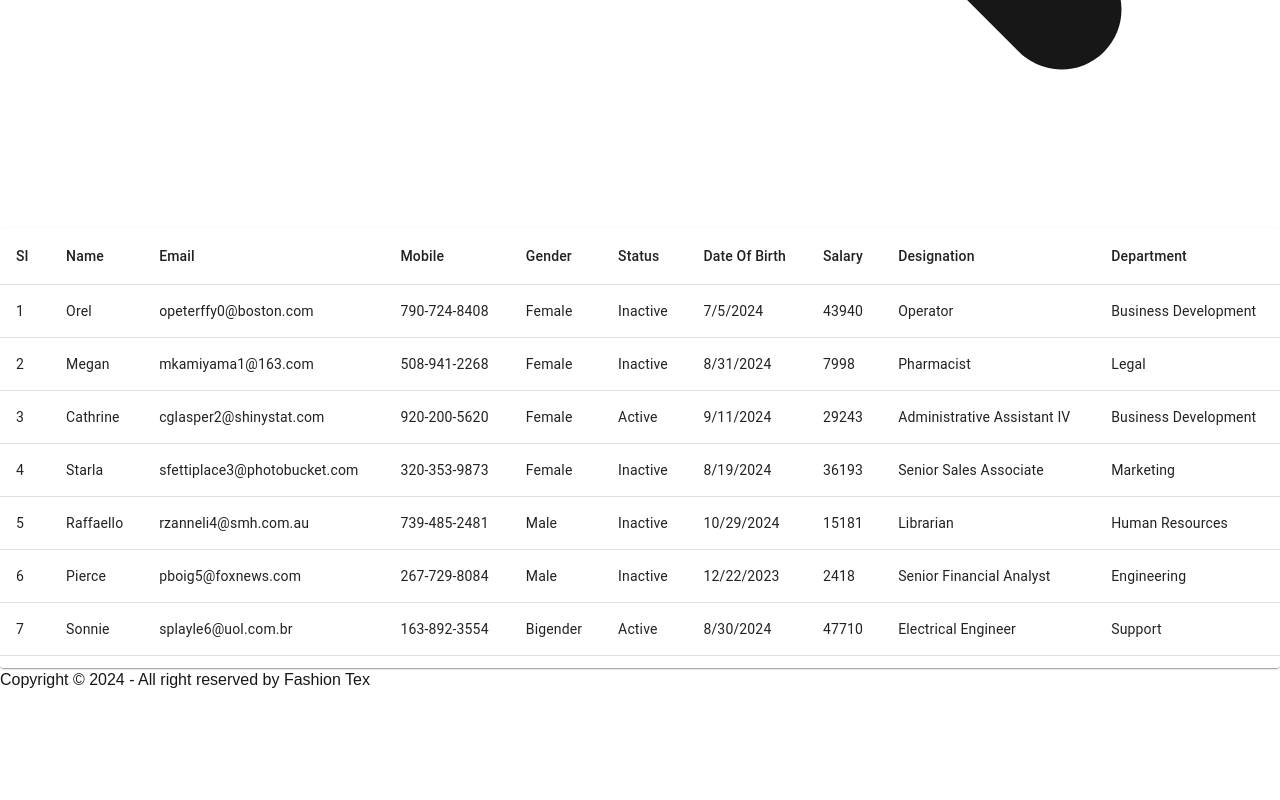
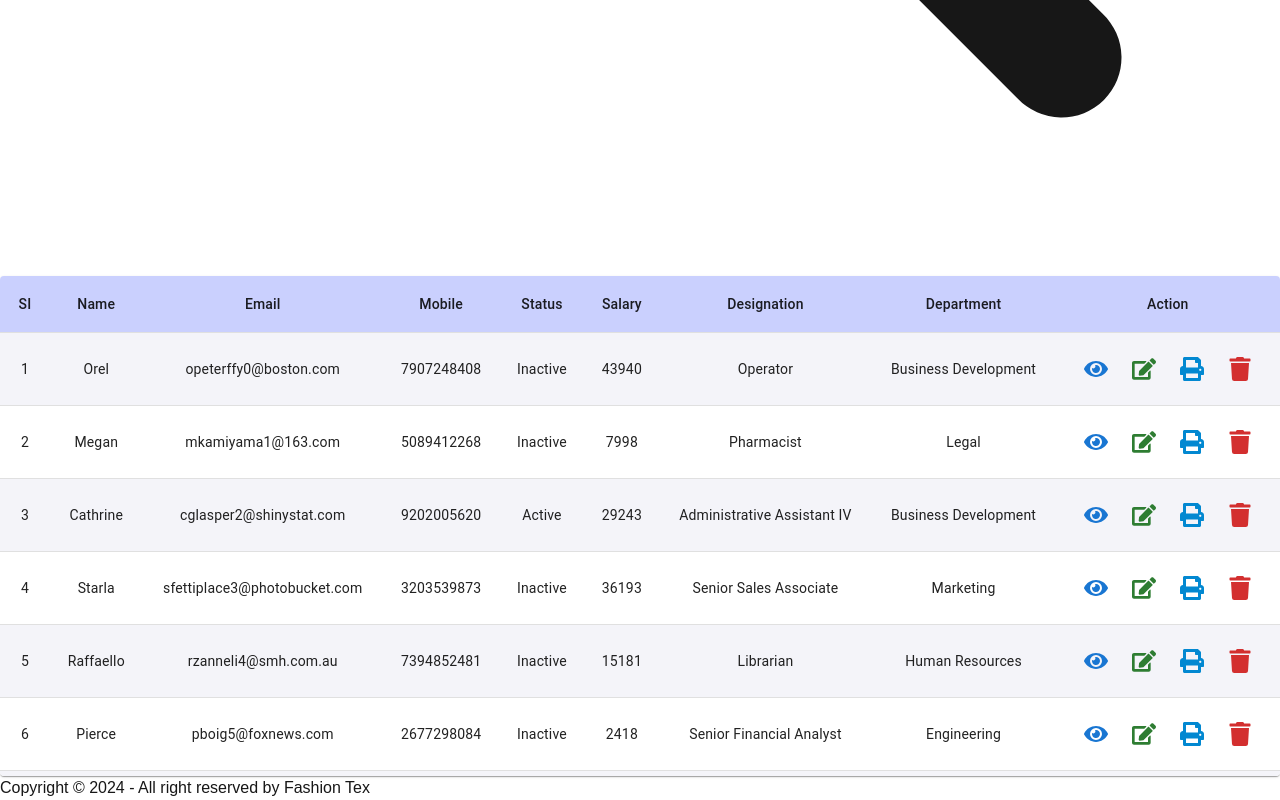
Before and after one commit to Kamil-Ahmed67/ft-hr, a Next.js app: page /employee in a window 1280 px wide. Shown: the part 1590-2390 px from the top of the page. Before the commit the page ends 2282 px from the top, so only its background shows below. Built offline with nearby package versions, Linux system fonts and the light colour scheme.

Commit message:
Sidebar Navigation Update-1

```diff
--- a/app/components/Dailybar.js
+++ b/app/components/Dailybar.js
@@ -104,7 +104,7 @@ export default function AttendanceDashboard() {
   };
 
   return (
-    <div className="relative">
+    <div className="relative bg-white">
       <div
         className={`absolute z-10 bg-white ${
           isSidebarCollapsed ? "top-3 right-2" : "top-3 right-12"
--- a/app/components/EmployeeTable.js
+++ b/app/components/EmployeeTable.js
@@ -1,3 +1,4 @@
+'use client'
 import * as React from 'react';
 import Paper from '@mui/material/Paper';
 import Table from '@mui/material/Table';
@@ -6,153 +7,305 @@ import TableCell from '@mui/material/TableCell';
 import TableContainer from '@mui/material/TableContainer';
 import TableHead from '@mui/material/TableHead';
 import TableRow from '@mui/material/TableRow';
+import IconButton from '@mui/material/IconButton';
+import { FaEye, FaEdit, FaPrint, FaTrash } from 'react-icons/fa';
+import Box from '@mui/material/Box';
 
-const tableData =[{
-    "id": 1,
-    "name": "Orel",
-    "email": "opeterffy0@boston.com",
-    "mobile": "790-724-8408",
-    "gender": "Female",
-    "status": false,
-    "dob": "7/5/2024",
-    "salary": 43940,
-    "designation": "Operator",
-    "department": "Business Development"
-  }, {
-    "id": 2,
-    "name": "Megan",
-    "email": "mkamiyama1@163.com",
-    "mobile": "508-941-2268",
-    "gender": "Female",
-    "status": false,
-    "dob": "8/31/2024",
-    "salary": 7998,
-    "designation": "Pharmacist",
-    "department": "Legal"
-  }, {
-    "id": 3,
-    "name": "Cathrine",
-    "email": "cglasper2@shinystat.com",
-    "mobile": "920-200-5620",
-    "gender": "Female",
-    "status": true,
-    "dob": "9/11/2024",
-    "salary": 29243,
-    "designation": "Administrative Assistant IV",
-    "department": "Business Development"
-  }, {
-    "id": 4,
-    "name": "Starla",
-    "email": "sfettiplace3@photobucket.com",
-    "mobile": "320-353-9873",
-    "gender": "Female",
-    "status": false,
-    "dob": "8/19/2024",
-    "salary": 36193,
-    "designation": "Senior Sales Associate",
-    "department": "Marketing"
-  }, {
-    "id": 5,
-    "name": "Raffaello",
-    "email": "rzanneli4@smh.com.au",
-    "mobile": "739-485-2481",
-    "gender": "Male",
-    "status": false,
-    "dob": "10/29/2024",
-    "salary": 15181,
-    "designation": "Librarian",
-    "department": "Human Resources"
-  }, {
-    "id": 6,
-    "name": "Pierce",
-    "email": "pboig5@foxnews.com",
-    "mobile": "267-729-8084",
-    "gender": "Male",
-    "status": false,
-    "dob": "12/22/2023",
-    "salary": 2418,
-    "designation": "Senior Financial Analyst",
-    "department": "Engineering"
-  }, {
-    "id": 7,
-    "name": "Sonnie",
-    "email": "splayle6@uol.com.br",
-    "mobile": "163-892-3554",
-    "gender": "Bigender",
-    "status": true,
-    "dob": "8/30/2024",
-    "salary": 47710,
-    "designation": "Electrical Engineer",
-    "department": "Support"
-  }, {
-    "id": 8,
-    "name": "Clerc",
-    "email": "cpickburn7@ucsd.edu",
-    "mobile": "939-575-0863",
-    "gender": "Male",
-    "status": false,
-    "dob": "9/11/2024",
-    "salary": 10630,
-    "designation": "Dental Hygienist",
-    "department": "Engineering"
-  }, {
-    "id": 9,
-    "name": "Kirby",
-    "email": "kmarde8@theatlantic.com",
-    "mobile": "455-125-5225",
-    "gender": "Male",
-    "status": true,
-    "dob": "6/15/2024",
-    "salary": 36242,
-    "designation": "Media Manager I",
-    "department": "Marketing"
-  }, {
-    "id": 10,
-    "name": "Fielding",
-    "email": "fpollak9@dyndns.org",
-    "mobile": "259-775-1204",
-    "gender": "Male",
-    "status": false,
-    "dob": "11/20/2024",
-    "salary": 33480,
-    "designation": "Paralegal",
-    "department": "Human Resources"
-  }];
+const tableData = [
+  {
+    id: 1,
+    name: "Orel",
+    email: "opeterffy0@boston.com",
+    mobile: "7907248408",
+    gender: "Female",
+    status: false,
+    dob: "7/5/2024",
+    salary: 43940,
+    designation: "Operator",
+    department: "Business Development",
+  },
+  {
+    id: 2,
+    name: "Megan",
+    email: "mkamiyama1@163.com",
+    mobile: "5089412268",
+    gender: "Female",
+    status: false,
+    dob: "8/31/2024",
+    salary: 7998,
+    designation: "Pharmacist",
+    department: "Legal",
+  },
+  {
+    id: 3,
+    name: "Cathrine",
+    email: "cglasper2@shinystat.com",
+    mobile: "9202005620",
+    gender: "Female",
+    status: true,
+    dob: "9/11/2024",
+    salary: 29243,
+    designation: "Administrative Assistant IV",
+    department: "Business Development",
+  },
+  {
+    id: 4,
+    name: "Starla",
+    email: "sfettiplace3@photobucket.com",
+    mobile: "3203539873",
+    gender: "Female",
+    status: false,
+    dob: "8/19/2024",
+    salary: 36193,
+    designation: "Senior Sales Associate",
+    department: "Marketing",
+  },
+  {
+    id: 5,
+    name: "Raffaello",
+    email: "rzanneli4@smh.com.au",
+    mobile: "7394852481",
+    gender: "Male",
+    status: false,
+    dob: "10/29/2024",
+    salary: 15181,
+    designation: "Librarian",
+    department: "Human Resources",
+  },
+  {
+    id: 6,
+    name: "Pierce",
+    email: "pboig5@foxnews.com",
+    mobile: "2677298084",
+    gender: "Male",
+    status: false,
+    dob: "12/22/2023",
+    salary: 2418,
+    designation: "Senior Financial Analyst",
+    department: "Engineering",
+  },
+  {
+    id: 7,
+    name: "Sonnie",
+    email: "splayle6@uol.com.br",
+    mobile: "1638923554",
+    gender: "Bigender",
+    status: true,
+    dob: "8/30/2024",
+    salary: 47710,
+    designation: "Electrical Engineer",
+    department: "Support",
+  },
+  {
+    id: 8,
+    name: "Clerc",
+    email: "cpickburn7@ucsd.edu",
+    mobile: "9395750863",
+    gender: "Male",
+    status: false,
+    dob: "9/11/2024",
+    salary: 10630,
+    designation: "Dental Hygienist",
+    department: "Engineering",
+  },
+  {
+    id: 9,
+    name: "Kirby",
+    email: "kmarde8@theatlantic.com",
+    mobile: "4551255225",
+    gender: "Male",
+    status: true,
+    dob: "6/15/2024",
+    salary: 36242,
+    designation: "Media Manager I",
+    department: "Marketing",
+  },
+  {
+    id: 10,
+    name: "Fielding",
+    email: "fpollak9@dyndns.org",
+    mobile: "2597751204",
+    gender: "Male",
+    status: false,
+    dob: "11/20/2024",
+    salary: 33480,
+    designation: "Paralegal",
+    department: "Human Resources",
+  },
+  {
+    id: 11,
+    name: "Fielding",
+    email: "fpollak9@dyndns.org",
+    mobile: "2597751204",
+    gender: "Male",
+    status: false,
+    dob: "11/20/2024",
+    salary: 33480,
+    designation: "Paralegal",
+    department: "Human Resources",
+  },
+  {
+    id: 12,
+    name: "Fielding",
+    email: "fpollak9@dyndns.org",
+    mobile: "2597751204",
+    gender: "Male",
+    status: false,
+    dob: "11/20/2024",
+    salary: 33480,
+    designation: "Paralegal",
+    department: "Human Resources",
+  },
+  {
+    id: 13,
+    name: "Fielding",
+    email: "fpollak9@dyndns.org",
+    mobile: "2597751204",
+    gender: "Male",
+    status: false,
+    dob: "11/20/2024",
+    salary: 33480,
+    designation: "Paralegal",
+    department: "Human Resources",
+  },
+  {
+    id: 14,
+    name: "Fielding",
+    email: "fpollak9@dyndns.org",
+    mobile: "2597751204",
+    gender: "Male",
+    status: false,
+    dob: "11/20/2024",
+    salary: 33480,
+    designation: "Paralegal",
+    department: "Human Resources",
+  },
+  {
+    id: 15,
+    name: "Fielding",
+    email: "fpollak9@dyndns.org",
+    mobile: "2597751204",
+    gender: "Male",
+    status: false,
+    dob: "11/20/2024",
+    salary: 33480,
+    designation: "Paralegal",
+    department: "Human Resources",
+  },
+  {
+    id: 16,
+    name: "Fielding",
+    email: "fpollak9@dyndns.org",
+    mobile: "2597751204",
+    gender: "Male",
+    status: false,
+    dob: "11/20/2024",
+    salary: 33480,
+    designation: "Paralegal",
+    department: "Human Resources",
+  },
+  {
+    id: 17,
+    name: "Fielding",
+    email: "fpollak9@dyndns.org",
+    mobile: "2597751204",
+    gender: "Male",
+    status: false,
+    dob: "11/20/2024",
+    salary: 33480,
+    designation: "Paralegal",
+    department: "Human Resources",
+  },
+];
+
 export default function EmployeeTable() {
   return (
-    <TableContainer component={Paper} sx={{ maxHeight: 440, overflow: 'auto' }}>
-      <Table aria-label="simple-table">
+    <TableContainer
+      component={Paper}
+      sx={{
+        maxHeight: 500,
+        overflow: 'auto',
+        '&::-webkit-scrollbar': {
+          display: 'none', // Hide scrollbar in Webkit browsers
+        },
+        scrollbarWidth: 'none', // Hide scrollbar in Firefox
+      }}
+    >
+      <Table aria-label="employee-table">
         <TableHead>
-          <TableRow className='bg-[#CAD0FE] font-bold' sx={{ position: 'sticky', top: 0, backgroundColor: 'white', zIndex: 1 }}>
-            <TableCell>SI</TableCell>
-            <TableCell>Name</TableCell>
-            <TableCell>Email</TableCell>
-            <TableCell>Mobile</TableCell>
-            <TableCell>Gender</TableCell>
-            <TableCell>Status</TableCell>
-            <TableCell>Date Of Birth</TableCell>
-            <TableCell>Salary</TableCell>
-            <TableCell>Designation</TableCell>
-            <TableCell>Department</TableCell>
+          <TableRow
+            sx={{
+              position: "sticky",
+              top: 0,
+              zIndex: 1,
+              backgroundColor: "#CAD0FE",
+              fontWeight: "bold",
+            }}
+          >
+            <TableCell sx={{ textAlign: 'center' }}>SI</TableCell>
+            <TableCell sx={{ textAlign: 'center' }}>Name</TableCell>
+            <TableCell sx={{ textAlign: 'center' }}>Email</TableCell>
+            <TableCell sx={{ textAlign: 'center' }}>Mobile</TableCell>
+            <TableCell sx={{ textAlign: 'center' }}>Status</TableCell>
+            <TableCell sx={{ textAlign: 'center' }}>Salary</TableCell>
+            <TableCell sx={{ textAlign: 'center' }}>Designation</TableCell>
+            <TableCell sx={{ textAlign: 'center' }}>Department</TableCell>
+            <TableCell sx={{ textAlign: 'center' }}>Action</TableCell>
           </TableRow>
         </TableHead>
         <TableBody>
-          {tableData.map((row) => {
-            return (
-              <TableRow key={row.id} sx={{ '&:last-child td,&:last-child th': { border: 0 } }}>
-                <TableCell>{row.id}</TableCell>
-                <TableCell>{row.name}</TableCell>
-                <TableCell>{row.email}</TableCell>
-                <TableCell>{row.mobile}</TableCell>
-                <TableCell>{row.gender}</TableCell>
-                <TableCell>{row.status ? 'Active' : 'Inactive'}</TableCell>
-                <TableCell>{row.dob}</TableCell>
-                <TableCell>{row.salary}</TableCell>
-                <TableCell>{row.designation}</TableCell>
-                <TableCell>{row.department}</TableCell>
-              </TableRow>
-            );
-          })}
+          {tableData.map((row,index) => (
+            <TableRow
+              key={row.id}
+              sx={{
+                backgroundColor: index % 2 === 0 ? '#f4f4f9' : '#ffffff', // Alternating row colors
+                "&:last-child td, &:last-child th": { border: 0 }
+              }}
+            >
+              <TableCell sx={{ textAlign: 'center' }}>{row.id}</TableCell>
+              <TableCell sx={{ textAlign: 'center' }}>{row.name}</TableCell>
+              <TableCell sx={{ textAlign: 'center' }}>{row.email}</TableCell>
+              <TableCell sx={{ textAlign: 'center' }}>{row.mobile}</TableCell>
+              <TableCell sx={{ textAlign: 'center' }}>{row.status ? "Active" : "Inactive"}</TableCell>
+              <TableCell sx={{ textAlign: 'center' }}>{row.salary}</TableCell>
+              <TableCell sx={{ textAlign: 'center' }}>{row.designation}</TableCell>
+              <TableCell sx={{ textAlign: 'center' }}>{row.department}</TableCell>
+              <TableCell sx={{ textAlign: 'center' }}>
+                <Box
+                  sx={{
+                    display: 'flex',
+                    gap: 1, // Add spacing between buttons
+                    justifyContent: 'center', // Center buttons horizontally
+                  }}
+                >
+                  <IconButton
+                    color="primary"
+                    onClick={() => console.log("View", row.id)}
+                  >
+                    <FaEye />
+                  </IconButton>
+                  <IconButton
+                    color="success"
+                    onClick={() => console.log("Edit", row.id)}
+                  >
+                    <FaEdit />
+                  </IconButton>
+                  <IconButton
+                    color="info"
+                    onClick={() => console.log("Print", row.id)}
+                  >
+                    <FaPrint />
+                  </IconButton>
+                  <IconButton
+                    color="error"
+                    onClick={() => console.log("Delete", row.id)}
+                  >
+                    <FaTrash />
+                  </IconButton>
+                </Box>
+              </TableCell>
+            </TableRow>
+          ))}
         </TableBody>
       </Table>
     </TableContainer>
--- a/app/employee-entry/page.js
+++ b/app/employee-entry/page.js
@@ -44,7 +44,7 @@ export default function EmployeeEntry() {
                             <div>
                                 <label className="block text-sm font-medium mb-1">Date of Joining *</label>
                                 <input
-                                    type="text"
+                                    type="date"
                                     className="w-full border rounded-md p-2"
                                     placeholder="DD-MM-YYYY"
                                 />
@@ -80,7 +80,7 @@ export default function EmployeeEntry() {
                             <div>
                                 <label className="block text-sm font-medium mb-1">Date of Birth *</label>
                                 <input
-                                    type="text"
+                                    type='date'
                                     className="w-full border rounded-md p-2"
                                     placeholder="DD-MM-YYYY"
                                 />
--- a/app/layout.js
+++ b/app/layout.js
@@ -35,7 +35,7 @@ export default function RootLayout({ children }) {
             <header  className="sticky top-0 z-50">
               <Navbar></Navbar>
             </header>
-            <main className="min-h-[calc(200vh-232px)]">
+            <main>
               {children}
             </main>
             <footer>
--- a/app/page.js
+++ b/app/page.js
@@ -25,7 +25,7 @@ export default function Home() {
           <LeaveApplication></LeaveApplication>
         </div>
       </div>
-      <div className="w-11/12 mx-auto mt-5">
+      <div className="w-full lg:w-11/12 mx-auto mt-1">
         <div>
           <NoticeBoard></NoticeBoard>
         </div>
```
Also changed, not shown: app/components/LeaveApplication.js (+14 -4 lines), app/components/NoticeBoard.js (+12 -2 lines), app/components/Sidebar.js (+47 -43 lines), app/employee/page.js (+6 -6 lines).
